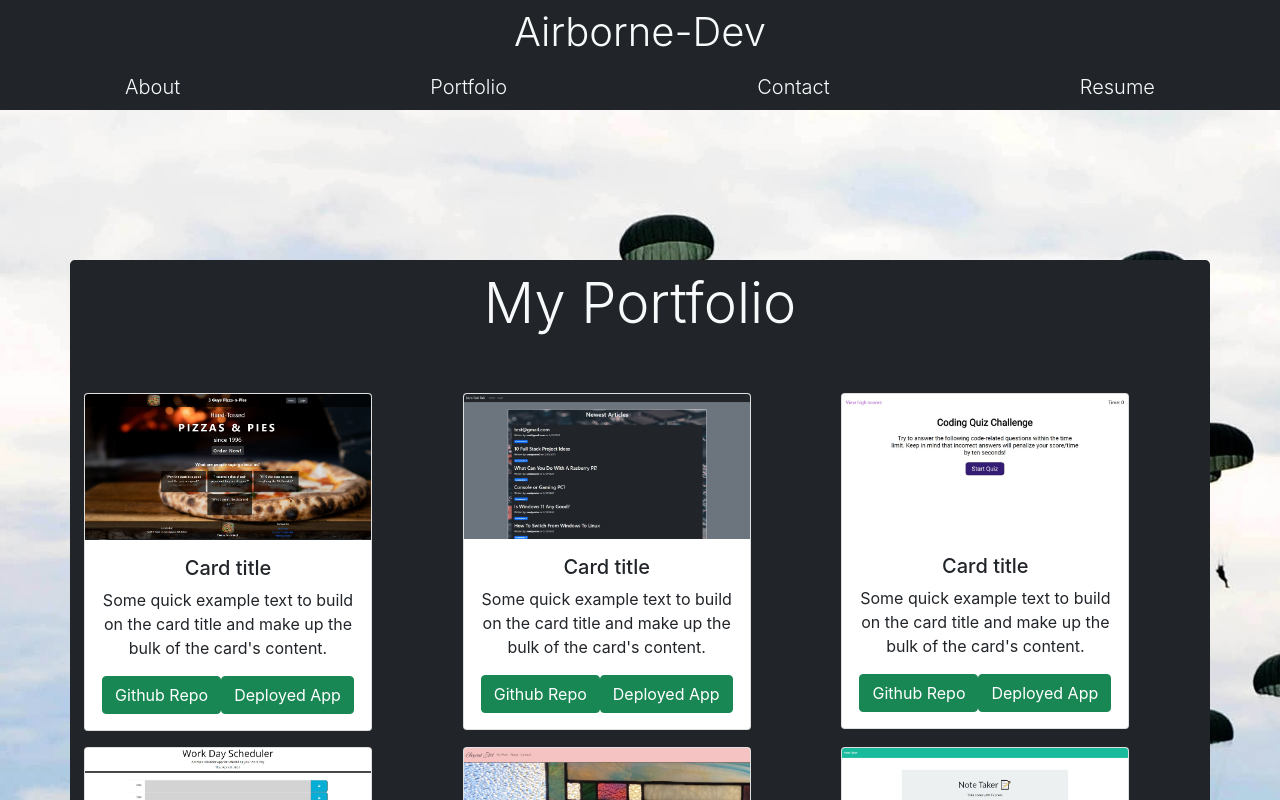
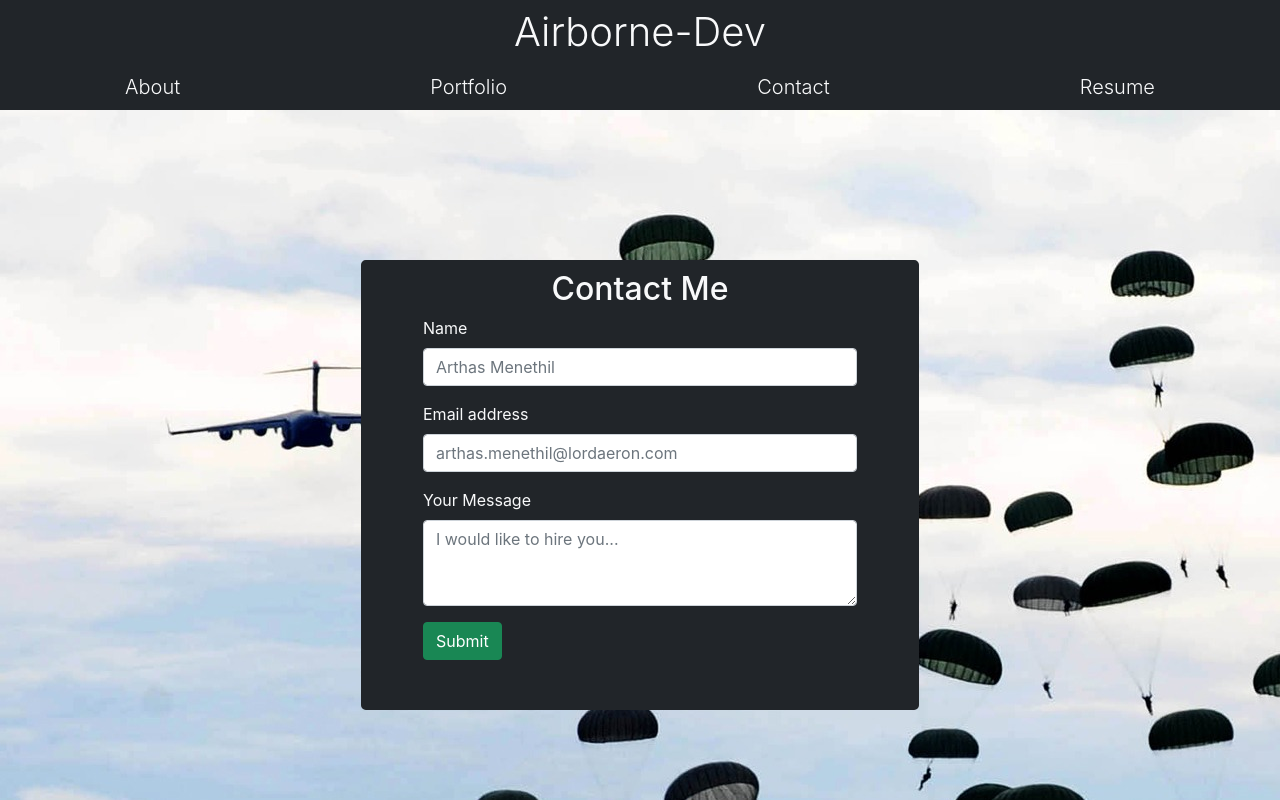
Before and after one commit to ericbwebdev86/airborne-dev, a React (Create React App) app: page / in a window 1280 px wide. Shown: the top 800 px of the page. Built offline with nearby package versions, Linux system fonts and the light colour scheme.

Commit message:
added contact component, added validation

```diff
--- a/src/App.js
+++ b/src/App.js
@@ -1,14 +1,14 @@
 import './App.css';
 import Nav from './components/Nav';
 // import About from './components/About';
-import Portfolio from './components/Portfolio';
-
+// import Portfolio from './components/Portfolio';
+import Contact from './components/Contact';
 
 function App() {
   return (
     <div className="App">
       <Nav></Nav>
-      <Portfolio></Portfolio>
+      <Contact></Contact>
     </div>
   );
 }
--- /dev/null
+++ b/src/components/Contact/index.js
@@ -0,0 +1,59 @@
+import React, {useState} from 'react';
+import { validateEmail } from '../../utils/helpers'
+
+
+export default function Contact() {
+
+    const [formState, setFormState] = useState({ name: '', email: '', message: ''});
+    const [errorMessage, setErrorMessage ] = useState('');
+    const { name, email, message} = formState;
+function handleChange(e) {
+    if(e.target.name === 'email') {
+        const isValid = validateEmail(e.target.value);
+        console.log(isValid);
+        if(!isValid) {
+            setErrorMessage('Your Email is Invalid!');
+        } else {
+            if(!e.target.value.length) {
+                setErrorMessage(`${e.target.name} is required`)
+            } else {
+                setErrorMessage('')
+            }
+        }
+    }
+
+    if(!errorMessage) {
+        setFormState({...formState, [e.target.name]: e.target.value })
+    }
+
+}
+function handleSubmit(e) {
+    e.preventDefault();
+    console.log(formState)
+}
+    return(
+        <div className="about-img">
+    <div className="about-container container">
+        <div className="border border-dark border-2 rounded-3 container bg-dark text-light col-6">
+        <h2 className="mt-2 text-center">Contact Me</h2>
+            <form className="mx-5 mb-5 text-start" onSubmit={handleSubmit}>
+
+                <div className="mb-3 ">
+                    <label for="nameInput" className="form-label text-start">Name</label>
+                    <input type="name" name="name" className="form-control" id="nameInput" defaultValue={formState.name} placeholder="Arthas Menethil" onChange={handleChange}/>
+                  </div>
+                <div className="mb-3">
+                    <label for="emailInput" className="form-label">Email address</label>
+                    <input type="email" name="email" className="form-control" id="emailInput" defaultValue={formState.email} placeholder="arthas.menethil@lordaeron.com"/>
+                  </div>
+                  <div className="mb-3">
+                    <label for="textAreaInput" className="form-label">Your Message</label>
+                    <textarea name="message" className="form-control" id="textAreaInput" rows="3" defaultValue={formState.message} placeholder="I would like to hire you..."></textarea>
+                  </div>
+                  <button className="btn btn-success">Submit</button>
+            </form>
+        </div>
+    </div>
+</div>
+    )
+}
--- /dev/null
+++ b/src/utils/helpers.js
@@ -0,0 +1,8 @@
+export function capitalizeFirstLetter(string) {
+  return string.charAt(0).toUpperCase() + string.slice(1);
+}
+
+export function validateEmail(email) {
+  var re = /^(([^<>()[\]\\.,;:\s@"]+(\.[^<>()[\]\\.,;:\s@"]+)*)|(".+"))@((\[[0-9]{1,3}\.[0-9]{1,3}\.[0-9]{1,3}\.[0-9]{1,3}\])|(([a-zA-Z\-0-9]+\.)+[a-zA-Z]{2,}))$/;
+  return re.test(String(email).toLowerCase());
+}
```
